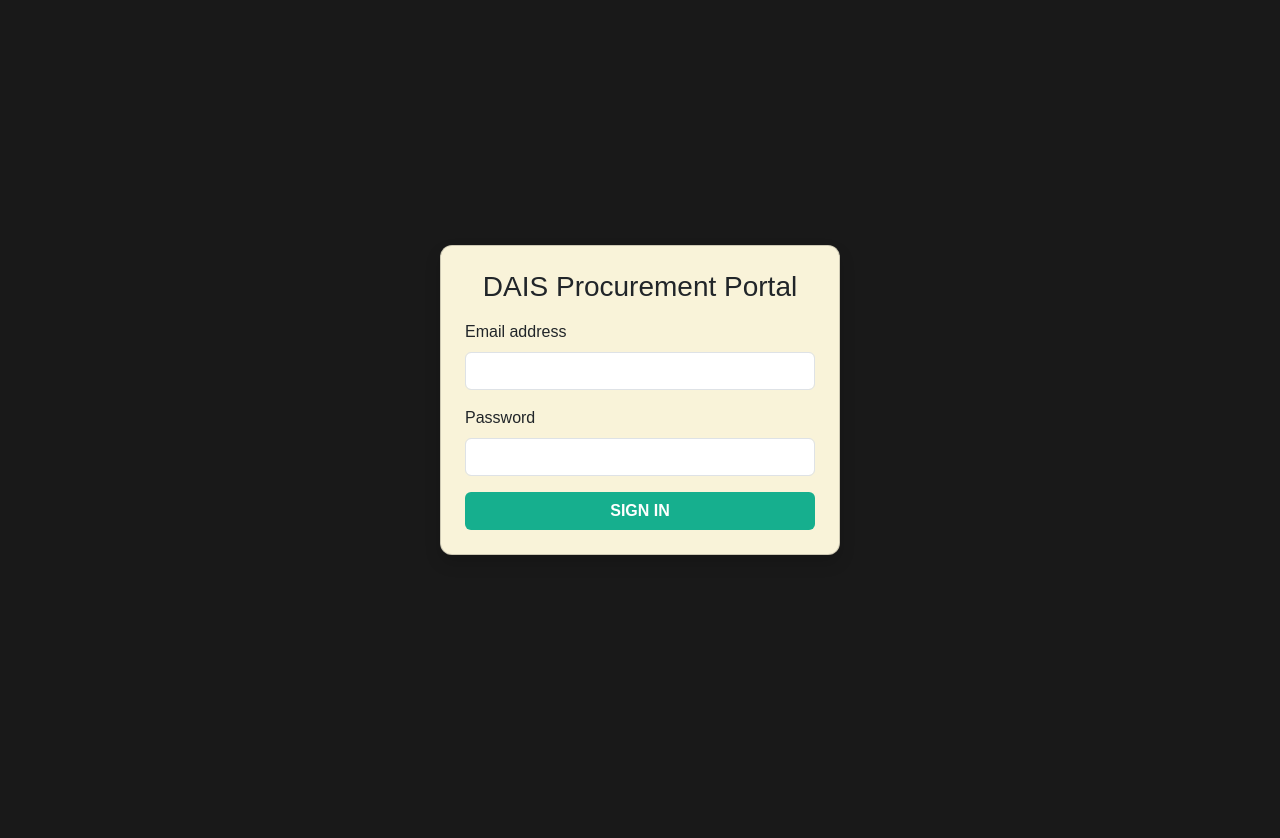
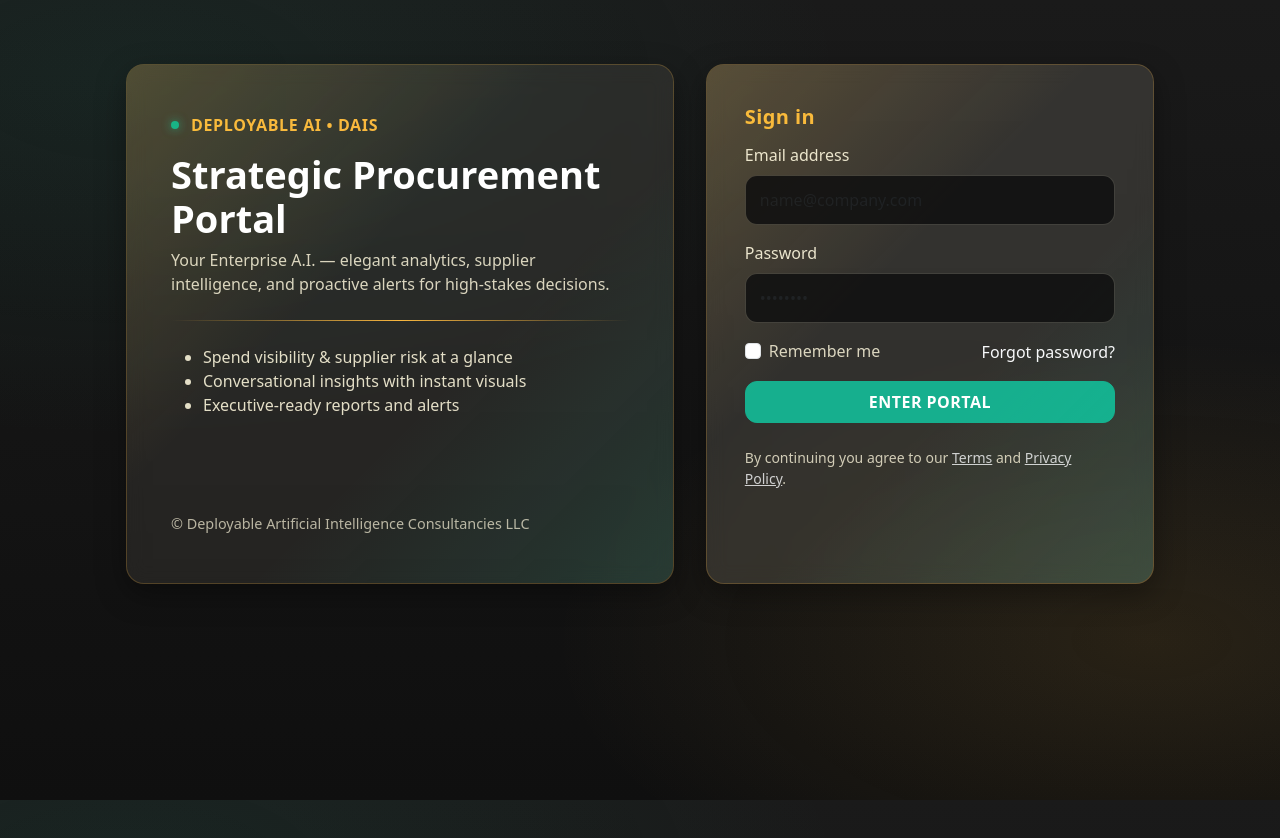
Before and after one commit to Noman-DAIS/ProcPal.github.io, a plain HTML site: page index.html in a window 1280 px wide. Before the commit the page ends 800 px from the top, so only its background shows below. Drawn offline with nearby package versions, Linux system fonts and the light colour scheme; a web font is replaced by a local one.

Commit message:
Update index.html

```diff
--- a/index.html
+++ b/index.html
@@ -1,48 +1,139 @@
 <!DOCTYPE html>
 <html lang="en">
 <head>
-  <meta charset="="UTF-8">
-  <meta name="viewport" content="width=device-width, initial-scale=1">
-  <title>DAIS Procurement Portal - Sign In</title>
+  <meta charset="UTF-8" />
+  <meta name="viewport" content="width=device-width, initial-scale=1" />
+  <title>DAIS Procurement Portal – Sign In</title>
+
+  <!-- Bootstrap -->
   <link href="https://cdn.jsdelivr.net/npm/bootstrap@5.3.3/dist/css/bootstrap.min.css" rel="stylesheet">
+  <!-- Icons -->
+  <link href="https://cdn.jsdelivr.net/npm/bootstrap-icons@1.11.3/font/bootstrap-icons.css" rel="stylesheet">
+  <!-- Dubai font -->
   <link href="https://fonts.googleapis.com/css2?family=Dubai:wght@400;700&display=swap" rel="stylesheet">
+
   <style>
-    body {
-      font-family: 'Dubai', sans-serif;
-      background-color: #191919; /* Shale Shadow */
-      color: #F9F3D9; /* Gypsum Glow */
+    :root{
+      --shale:#191919; --mist:#114036; --teal:#16AF8E; --citrine:#F9B73F; --gypsum:#F9F3D9;
+      --radius:18px; --shadow:0 10px 30px rgba(0,0,0,.35);
     }
-    .card {
-      background-color: #F9F3D9;
-      border-radius: 12px;
+    html,body{height:100%;}
+    body{
+      font-family:'Dubai',system-ui,-apple-system,Segoe UI,Roboto,Ubuntu,'Helvetica Neue',Arial,sans-serif;
+      background:
+        radial-gradient(1200px 600px at 10% 10%, rgba(22,175,142,.08), transparent 60%),
+        radial-gradient(1000px 500px at 90% 80%, rgba(249,183,63,.10), transparent 60%),
+        linear-gradient(180deg,#1a1a1a 0%, #0f0f0f 100%);
+      color:var(--gypsum);
     }
-    .btn-dais {
-      background-color: #16AF8E; /* Teal Core */
-      color: #fff;
-      font-weight: bold;
-      text-transform: uppercase;
+    .shell{
+      max-width: 1060px;
+      margin: 6vh auto;
+      display: grid;
+      grid-template-columns: 1.1fr .9fr;
+      gap: 32px;
+      padding: 16px;
     }
-    .btn-dais:hover {
-      background-color: #114036; /* Malachite Mist */
+    @media (max-width: 992px){ .shell{ grid-template-columns: 1fr; margin: 3vh auto; } }
+
+    .panel{
+      position: relative;
+      background: rgba(249,243,217,.08); /* glass */
+      backdrop-filter: blur(10px);
+      border-radius: var(--radius);
+      border: 1px solid rgba(249,183,63,.22);
+      box-shadow: var(--shadow);
+      overflow: hidden;
     }
+    .panel:before{
+      content:"";
+      position:absolute; inset:0; pointer-events:none;
+      background: linear-gradient(135deg, rgba(249,183,63,.18), transparent 40% 60%, rgba(22,175,142,.15));
+      mix-blend-mode: overlay;
+    }
+
+    .brand-block{
+      padding: 48px 44px;
+      display:flex; flex-direction:column; justify-content:space-between; min-height: 520px;
+    }
+    .brand-badge{
+      display:flex; align-items:center; gap:12px;
+      letter-spacing:.04em; text-transform:uppercase; font-weight:700; color: var(--citrine);
+    }
+    .brand-badge .dot{width:8px;height:8px;border-radius:50%;background:var(--teal);box-shadow:0 0 10px rgba(22,175,142,.8);}
+    .brand-title{font-weight:700; font-size: clamp(28px, 3.2vw, 38px); color:#fff; line-height:1.15;}
+    .brand-sub{color: rgba(249,243,217,.85);}
+    .brand-line{
+      height:1px; background: linear-gradient(90deg, transparent, var(--citrine), transparent);
+      margin:24px 0;
+    }
+
+    .auth{
+      padding: 40px 38px; background: rgba(249,243,217,.12);
+    }
+    .auth h5{color:var(--citrine); font-weight:700; letter-spacing:.02em; margin-bottom:14px;}
+    .form-label{color:#eae5cf;}
+    .form-control{
+      background:#141414; border:1px solid rgba(249,243,217,.2); color:#fff;
+      border-radius:12px; padding:12px 14px;
+    }
+    .form-control:focus{border-color:var(--teal); box-shadow:0 0 0 .2rem rgba(22,175,142,.2);}
+
+    .btn-primary{
+      --bs-btn-bg: var(--teal); --bs-btn-border-color: var(--teal);
+      --bs-btn-hover-bg: var(--mist); --bs-btn-hover-border-color: var(--mist);
+      --bs-btn-active-bg: var(--mist); --bs-btn-active-border-color: var(--mist);
+      text-transform: uppercase; font-weight:700; letter-spacing:.03em; border-radius:12px;
+    }
+
+    .legal{opacity:.7; font-size:.9rem;}
   </style>
 </head>
-<body class="d-flex align-items-center justify-content-center vh-100">
+<body>
+  <main class="shell">
+    <!-- Left: Brand / Message -->
+    <section class="panel brand-block">
+      <div>
+        <div class="brand-badge"><span class="dot"></span> Deployable AI • DAIS</div>
+        <h1 class="brand-title mt-3">Strategic Procurement Portal</h1>
+        <p class="brand-sub mt-2">Your Enterprise A.I. — elegant analytics, supplier intelligence, and proactive alerts for high-stakes decisions.</p>
+        <div class="brand-line"></div>
+        <ul class="mb-0" style="opacity:.9">
+          <li>Spend visibility & supplier risk at a glance</li>
+          <li>Conversational insights with instant visuals</li>
+          <li>Executive-ready reports and alerts</li>
+        </ul>
+      </div>
+      <div class="legal">© Deployable Artificial Intelligence Consultancies LLC</div>
+    </section>
 
-  <div class="card shadow p-4" style="max-width: 400px; width: 100%;">
-    <h3 class="text-center mb-3 text-dark">DAIS Procurement Portal</h3>
-    <form onsubmit="event.preventDefault(); window.location.href='portal.html';">
-      <div class="mb-3">
-        <label for="email" class="form-label text-dark">Email address</label>
-        <input type="email" class="form-control" id="email" required>
+    <!-- Right: Auth -->
+    <section class="panel auth">
+      <h5>Sign in</h5>
+      <form onsubmit="event.preventDefault(); window.location.href='portal.html';">
+        <div class="mb-3">
+          <label for="email" class="form-label">Email address</label>
+          <input id="email" type="email" class="form-control" placeholder="name@company.com" required>
+        </div>
+        <div class="mb-2">
+          <label for="password" class="form-label">Password</label>
+          <input id="password" type="password" class="form-control" placeholder="••••••••" required>
+        </div>
+        <div class="d-flex justify-content-between align-items-center my-3">
+          <div class="form-check">
+            <input class="form-check-input" type="checkbox" value="" id="remember">
+            <label class="form-check-label" for="remember" style="opacity:.85">Remember me</label>
+          </div>
+          <a href="#" class="link-light link-offset-2 link-underline-opacity-0 link-underline-opacity-100-hover" style="color:var(--citrine)">Forgot password?</a>
+        </div>
+
+        <button type="submit" class="btn btn-primary w-100 py-2">Enter Portal</button>
+      </form>
+      <div class="mt-4 small" style="opacity:.8">
+        By continuing you agree to our <a href="#" class="link-light">Terms</a> and <a href="#" class="link-light">Privacy Policy</a>.
       </div>
-      <div class="mb-3">
-        <label for="password" class="form-label text-dark">Password</label>
-        <input type="password" class="form-control" id="password" required>
-      </div>
-      <button type="submit" class="btn btn-dais w-100">Sign In</button>
-    </form>
-  </div>
+    </section>
+  </main>
 
   <script src="https://cdn.jsdelivr.net/npm/bootstrap@5.3.3/dist/js/bootstrap.bundle.min.js"></script>
 </body>
```
